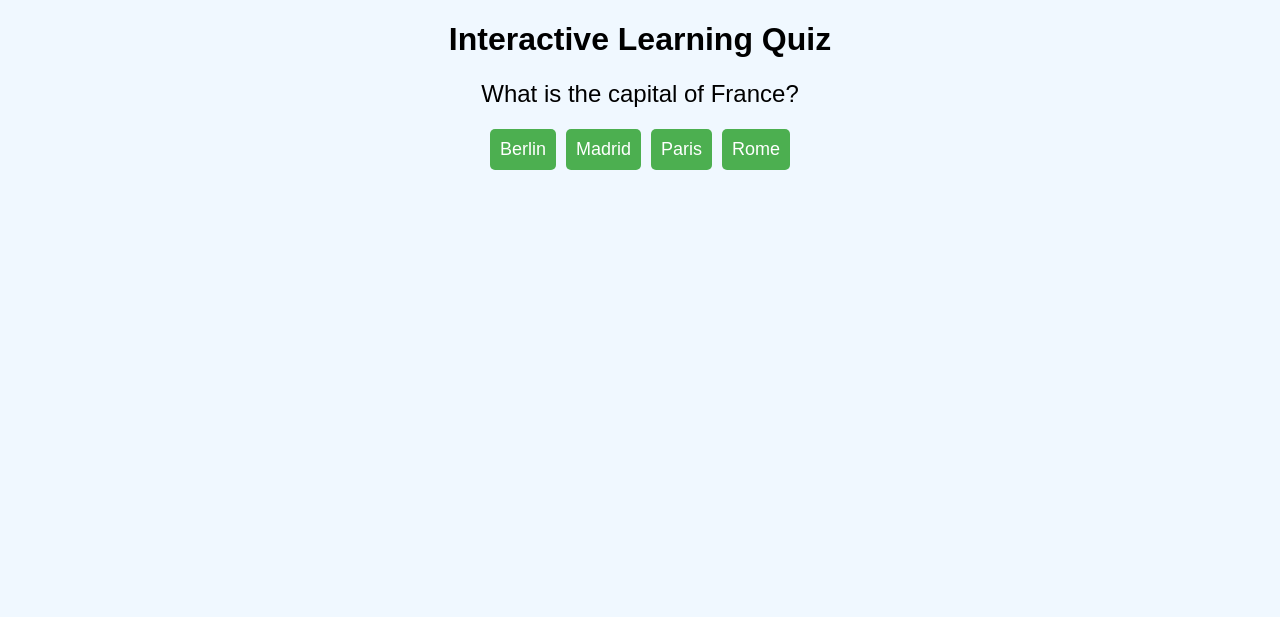
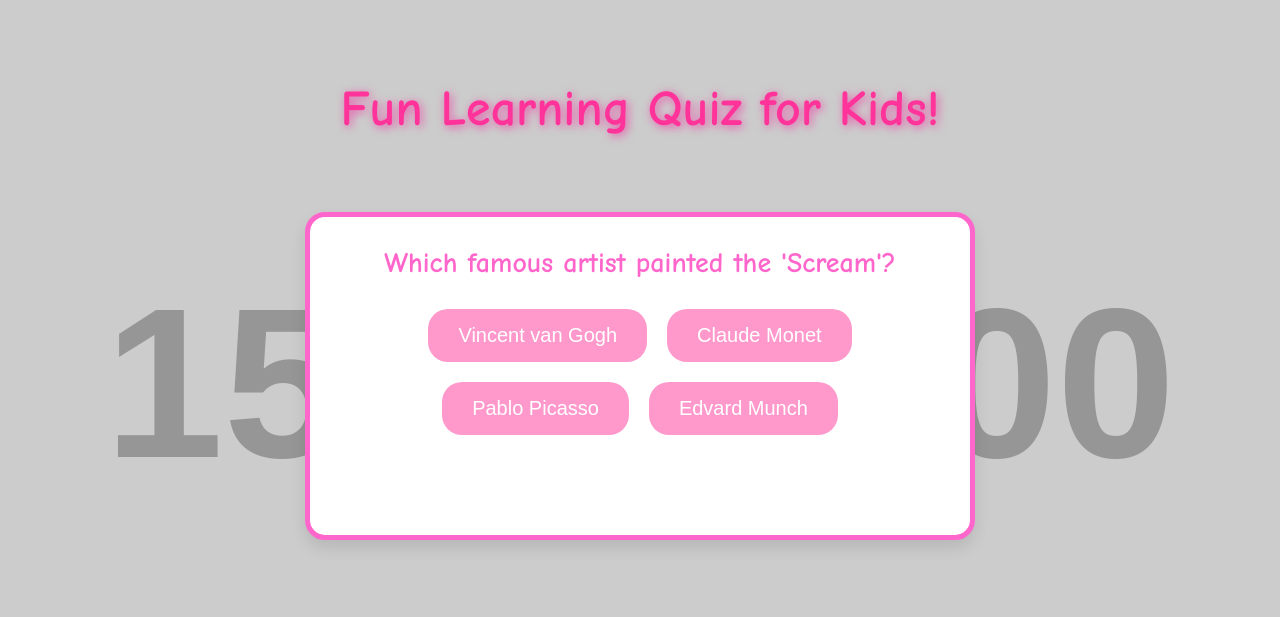
Before and after one commit to malvinisthegoatA7/LeanPlay, a plain HTML site: page index.html in a window 1280 px wide. Drawn offline with Linux system fonts and the light colour scheme; placeholder pictures from the web are drawn by us.

Commit message:
Update index.html

```diff
--- a/index.html
+++ b/index.html
@@ -3,86 +3,175 @@
 <head>
     <meta charset="UTF-8">
     <meta name="viewport" content="width=device-width, initial-scale=1.0">
-    <title>Learning Quiz</title>
+    <title>Fun Learning Quiz for Kids!</title>
     <style>
         body {
-            font-family: Arial, sans-serif;
-            margin: 20px;
-            background-color: #f0f8ff;
+            font-family: 'Comic Sans MS', cursive, sans-serif;
+            margin: 0;
+            padding: 0;
+            background: linear-gradient(to top left, #ffccff, #ffb3e6);
+            color: #333;
             text-align: center;
         }
-        .question-container {
-            margin-bottom: 20px;
+        h1 {
+            color: #ff3399;
+            font-size: 50px;
+            text-shadow: 2px 2px 10px rgba(255, 0, 150, 0.6);
+            margin-top: 50px;
+            animation: bounce 2s infinite;
+        }
+        @keyframes bounce {
+            0%, 20%, 40%, 60%, 80%, 100% {
+                transform: translateY(0);
+            }
+            50% {
+                transform: translateY(-20px);
+            }
+        }
+        .quiz-container {
+            background-color: #fff;
+            border-radius: 20px;
+            padding: 30px;
+            box-shadow: 0 8px 15px rgba(0, 0, 0, 0.1);
+            margin: 20px;
+            width: 80%;
+            max-width: 600px;
+            display: inline-block;
+            text-align: center;
+            border: 5px solid #ff66cc;
+            overflow-y: auto;
+            max-height: 400px; /* Allows scrolling */
         }
         .question {
-            font-size: 24px;
-            margin-bottom: 10px;
+            font-size: 28px;
+            color: #ff66cc;
+            font-weight: bold;
+            margin-bottom: 20px;
         }
         .answers {
             list-style-type: none;
             padding: 0;
         }
         .answer-button {
-            background-color: #4CAF50;
+            background-color: #ff99cc;
             color: white;
-            padding: 10px;
+            padding: 15px 30px;
             border: none;
-            margin: 5px;
+            margin: 10px;
             cursor: pointer;
-            font-size: 18px;
-            border-radius: 5px;
+            font-size: 20px;
+            border-radius: 20px;
+            transition: background-color 0.3s, transform 0.3s;
         }
         .answer-button:hover {
-            background-color: #45a049;
+            background-color: #ff66cc;
+            transform: scale(1.1);
+        }
+        .answer-button:active {
+            background-color: #ff3399;
         }
         .result {
+            font-size: 24px;
+            font-weight: bold;
+            margin-top: 20px;
+            padding: 10px;
+            border-radius: 10px;
+        }
+        #nextButton {
+            padding: 15px 25px;
+            background-color: #00ccff;
+            color: white;
+            border: none;
+            border-radius: 20px;
+            cursor: pointer;
             font-size: 20px;
+            margin-top: 30px;
+            display: none;
+            transition: background-color 0.3s;
+        }
+        #nextButton:hover {
+            background-color: #00b3e6;
+        }
+        .bubble {
+            font-size: 18px;
+            color: #ff3366;
+            margin-top: 20px;
             font-weight: bold;
         }
-        #nextButton {
-            display: none;
-            padding: 10px;
-            background-color: #007BFF;
-            color: white;
-            border: none;
-            border-radius: 5px;
-            cursor: pointer;
+        .superhero {
+            color: #ffcc00;
+            font-weight: bold;
+            text-shadow: 2px 2px 10px rgba(255, 0, 150, 0.5);
         }
-        #nextButton:hover {
-            background-color: #0056b3;
+        #background {
+            background: url('https://via.placeholder.com/1500x800.png?text=Fun+Learning+Quiz') no-repeat center center fixed;
+            background-size: cover;
+            padding: 50px 0;
         }
     </style>
 </head>
-<body>
+<body id="background">
 
-    <h1>Interactive Learning Quiz</h1>
-    <div class="question-container">
+    <h1>Fun Learning Quiz for Kids!</h1>
+    <div class="quiz-container" id="quizContainer">
         <div class="question" id="question"></div>
         <ul class="answers" id="answers"></ul>
+        <div class="result" id="result"></div>
+        <button id="nextButton" onclick="nextQuestion()">Next Question</button>
+        <div class="bubble" id="bubble"></div>
     </div>
-    <div class="result" id="result"></div>
-    <button id="nextButton" onclick="nextQuestion()">Next Question</button>
 
     <script>
         const questions = [
             {
-                question: "What is the capital of France?",
-                answers: ["Berlin", "Madrid", "Paris", "Rome"],
-                correct: "Paris"
+                question: "Who wrote 'Charlie and the Chocolate Factory'?",
+                answers: ["J.K. Rowling", "Roald Dahl", "C.S. Lewis", "E.B. White"],
+                correct: "Roald Dahl"
             },
             {
-                question: "Which planet is known as the Red Planet?",
-                answers: ["Earth", "Mars", "Venus", "Jupiter"],
-                correct: "Mars"
+                question: "What is 5 + 6?",
+                answers: ["12", "10", "11", "9"],
+                correct: "11"
             },
             {
-                question: "Who wrote 'Romeo and Juliet'?",
-                answers: ["Charles Dickens", "William Shakespeare", "Jane Austen", "Mark Twain"],
-                correct: "William Shakespeare"
+                question: "Which famous artist painted the 'Scream'?",
+                answers: ["Vincent van Gogh", "Claude Monet", "Pablo Picasso", "Edvard Munch"],
+                correct: "Edvard Munch"
+            },
+            {
+                question: "What is 8 x 7?",
+                answers: ["56", "48", "55", "64"],
+                correct: "56"
+            },
+            {
+                question: "Who is the author of 'The Cat in the Hat'?",
+                answers: ["Roald Dahl", "J.K. Rowling", "Dr. Seuss", "A.A. Milne"],
+                correct: "Dr. Seuss"
+            },
+            {
+                question: "What is 14 - 7?",
+                answers: ["5", "8", "7", "6"],
+                correct: "7"
+            },
+            {
+                question: "Who painted the 'Mona Lisa'?",
+                answers: ["Leonardo da Vinci", "Vincent van Gogh", "Claude Monet", "Pablo Picasso"],
+                correct: "Leonardo da Vinci"
             }
         ];
 
         let currentQuestionIndex = 0;
+
+        // Shuffle questions function
+        function shuffleQuestions(arr) {
+            for (let i = arr.length - 1; i > 0; i--) {
+                const j = Math.floor(Math.random() * (i + 1));
+                [arr[i], arr[j]] = [arr[j], arr[i]];
+            }
+        }
+
+        // Shuffle the questions array
+        shuffleQuestions(questions);
 
         function loadQuestion() {
             const questionData = questions[currentQuestionIndex];
@@ -102,13 +191,17 @@
         function checkAnswer(selectedAnswer) {
             const questionData = questions[currentQuestionIndex];
             const result = document.getElementById("result");
+            const bubble = document.getElementById("bubble");
 
             if (selectedAnswer === questionData.correct) {
-                result.textContent = "Correct! Well done.";
-                result.style.color = "green";
+                result.textContent = "Correct! You're awesome!";
+                result.style.color = "#4CAF50";
+                result.classList.add("superhero");
+                bubble.textContent = "Yay! You got it right!";
             } else {
-                result.textContent = "Wrong! The correct answer is " + questionData.correct + ".";
-                result.style.color = "red";
+                result.textContent = "Oops! The correct answer is " + questionData.correct + ".";
+                result.style.color = "#ff5733";
+                bubble.textContent = "Oops! Try again next time!";
             }
 
             document.getElementById("nextButton").style.display = "inline-block";
@@ -119,14 +212,16 @@
             if (currentQuestionIndex < questions.length) {
                 loadQuestion();
                 document.getElementById("result").textContent = '';
+                document.getElementById("bubble").textContent = '';
                 document.getElementById("nextButton").style.display = "none";
             } else {
-                document.getElementById("result").textContent = "Quiz Completed! Well done.";
+                document.getElementById("result").textContent = "Congratulations! You've completed the quiz!";
                 document.getElementById("nextButton").style.display = "none";
             }
         }
 
         loadQuestion();
     </script>
+
 </body>
 </html>
```
